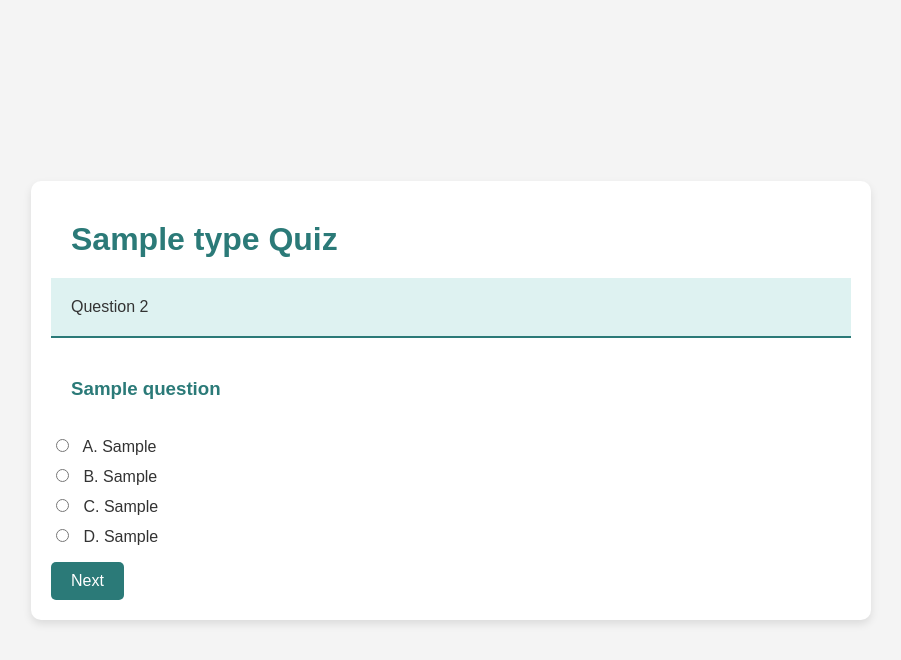
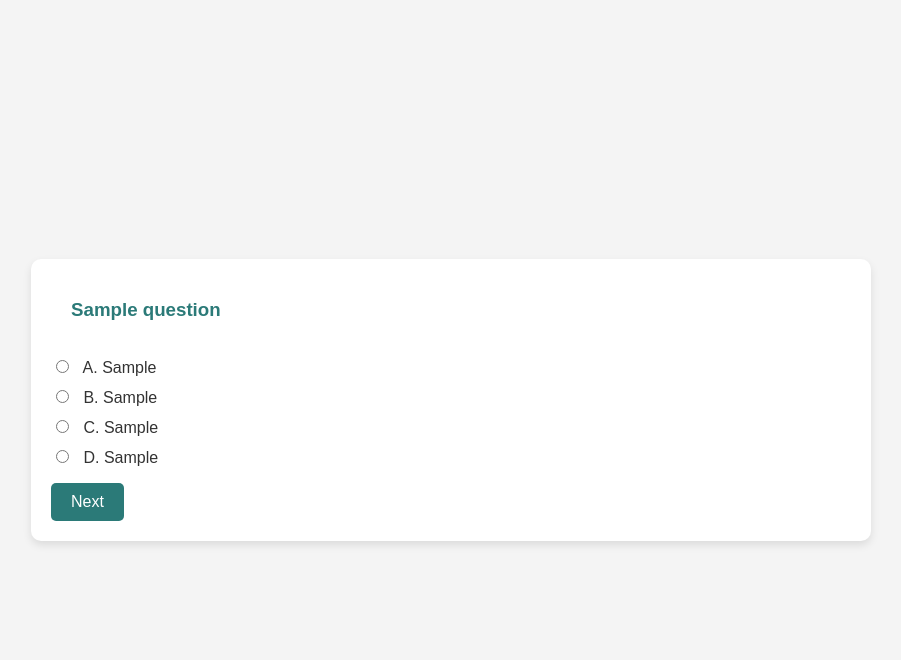
Before and after one commit to Shreyescodes/Quiz_Dashboard, a Django app: template quiz_dashboard/quiz/templates/quiz/quiz.html in a window 1280 px wide. Shown: the top 660 px of the page, without its empty margins (189-1090 px from the left). Run offline with Django 4.2, Linux system fonts and the light colour scheme; the template is opened without the code that fills it: most values are stand-ins (such as "Sample title", 1, 10 or a date in 2020).

Commit message:
Update quiz.html

```diff
--- a/quiz_dashboard/quiz/templates/quiz/quiz.html
+++ b/quiz_dashboard/quiz/templates/quiz/quiz.html
@@ -1,36 +1,24 @@
 <!DOCTYPE html>
 <html>
 <head>
-    <title>{{ question.Type }} Quiz</title>
+    <title>{{ question }} Quiz</title>
     {% load static %}
     <link rel="stylesheet" href="{% static 'css/styles.css' %}">
 </head>
 <body>
 
 <div class="container">
-    <h1>{{ question.Type }} Quiz</h1>
-
-
-
-    <!-- Navigation bar for questions -->
-    <div class="question-navigation">
-        {% for index in question_indices %}
-            <div class="{% if index == question_index %}active{% endif %}">
-                Question {{ index|add:"1" }}
-            </div>
-        {% endfor %}
-    </div>
 
     <!-- Quiz Question -->
     <form method="post">
         {% csrf_token %}
         <div class="question-options">
-            <h3>{{ question.Questions }}</h3>
+            <h3>{{ question }}</h3>
             <ul>
-                <li><input type="radio" name="{{ question.Questions }}" value="{{ question.Option1 }}"> A. {{ question.Option1 }}</li>
-                <li><input type="radio" name="{{ question.Questions }}" value="{{ question.Option2 }}"> B. {{ question.Option2 }}</li>
-                <li><input type="radio" name="{{ question.Questions }}" value="{{ question.Option3 }}"> C. {{ question.Option3 }}</li>
-                <li><input type="radio" name="{{ question.Questions }}" value="{{ question.Option4 }}"> D. {{ question.Option4 }}</li>
+                <li><input type="radio" name="answer" value="{{ options.0 }}"> A. {{ options.0 }}</li>
+                <li><input type="radio" name="answer" value="{{ options.1 }}"> B. {{ options.1 }}</li>
+                <li><input type="radio" name="answer" value="{{ options.2 }}"> C. {{ options.2 }}</li>
+                <li><input type="radio" name="answer" value="{{ options.3 }}"> D. {{ options.3 }}</li>
             </ul>
         </div>
         <!-- Display messages -->
```
Lines whose indentation alone changed are shown as unchanged.
